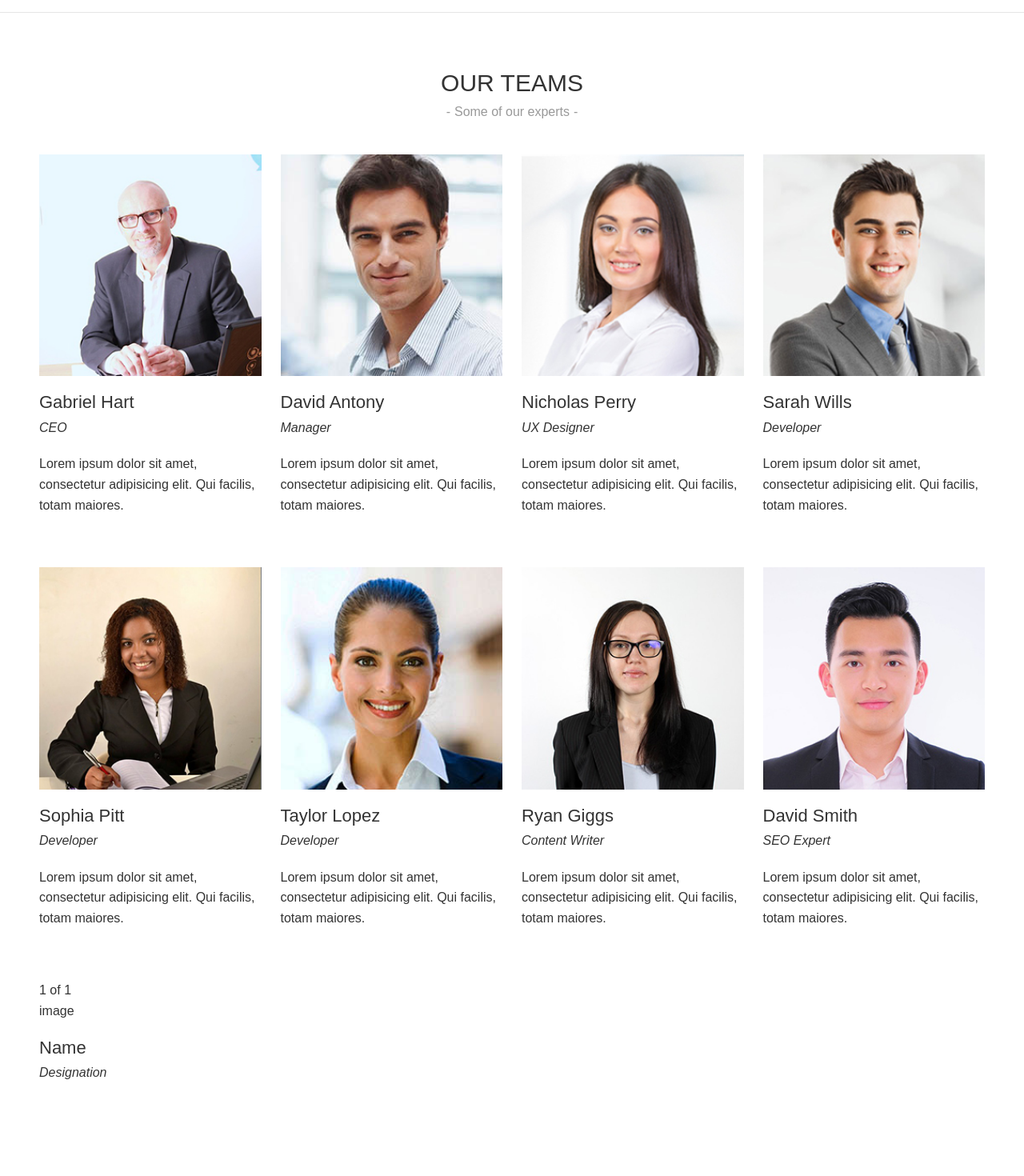
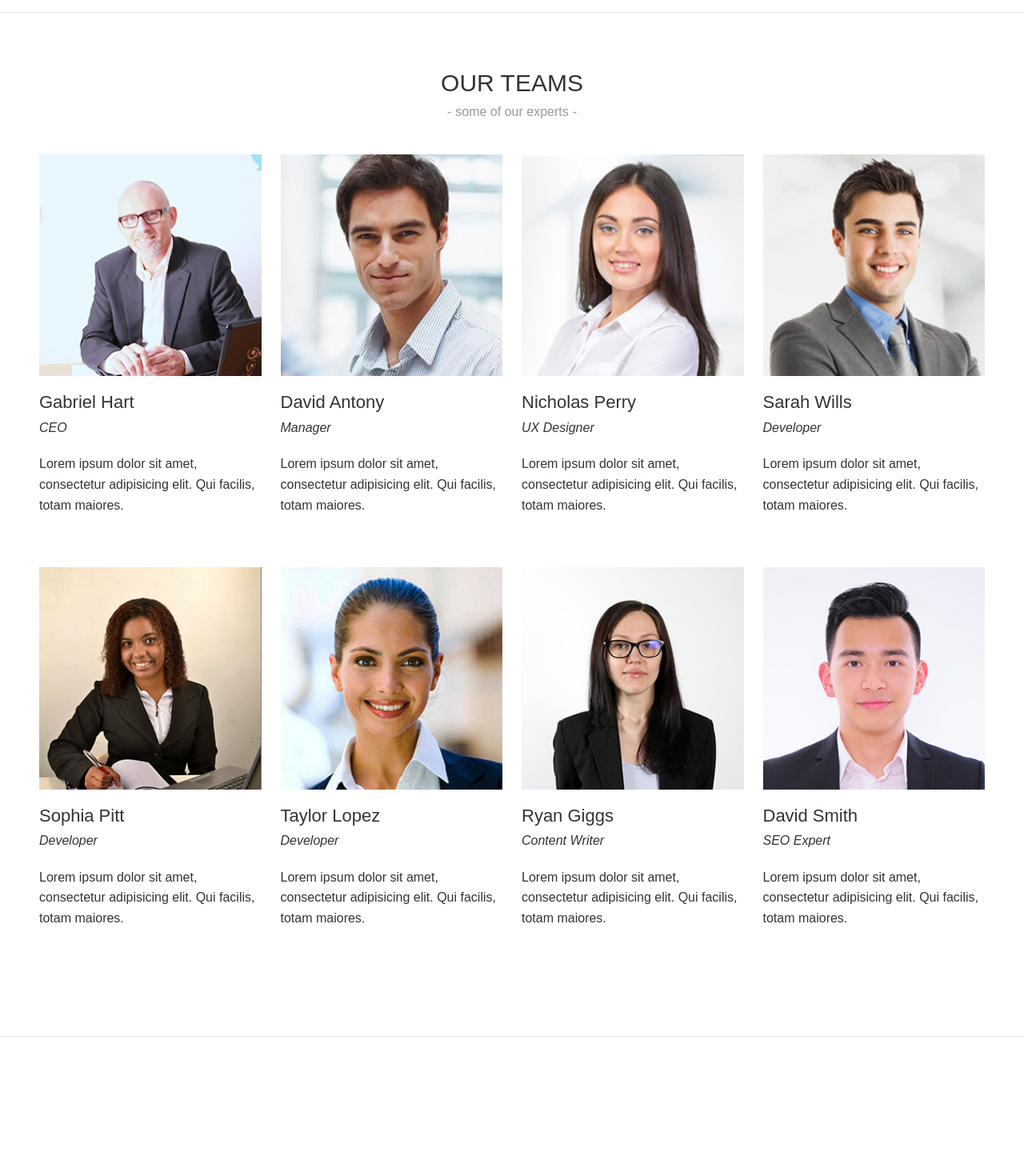
Before and after one commit to Buckkeep/bootstrap, a React (Vite) app: page / in a window 1280 px wide. Shown: the part 3100-4570 px from the top of the page at 80% size. After the commit the page ends 4396 px from the top, so only its background shows below. Built offline with nearby package versions, Linux system fonts and the light colour scheme.

Commit message:
Redid the Teams section

```diff
--- a/src/components/Teams.jsx
+++ b/src/components/Teams.jsx
@@ -101,16 +101,17 @@ function Teams() {
       <Container fluid>
         <div className="title-holder">
           <h2>Our teams</h2>
-          <div className="subtitle">Some of our experts</div>
+          <div className="subtitle">some of our experts</div>
         </div>
         <Row>
-          {teamsData.map((teams) => {
+          {
+            teamsData.map(teams => {
               return (
-              <Col sm={3}ket={teams.id}>
-                <div className="image">
-                  <Image src={teams.image} alt="image"/>
-                  <div className="overlay">
-                    <div className="socials">
+                <Col sm={3} key={teams.id}>
+                  <div className='image'>
+                    <Image src={teams.image} />
+                    <div className='overlay'>
+                      <div className='socials'>
                         <ul>
                           <li><a href={teams.fbLink}><i className="fab fa-facebook-f"></i></a></li>
                           <li><a href={teams.twitterLink}><i className="fab fa-twitter"></i></a></li>
@@ -119,39 +120,15 @@ function Teams() {
                       </div>
                     </div>
                   </div>
-                <div className="content">
+                  <div className='content'>
                     <h3>{teams.name}</h3>
-                  <span className="designation">{teams.designation}</span>
+                    <span className='designation'>{teams.designation}</span>
                     <p>{teams.description}</p>
                   </div>
                 </Col>
               );
-          })}
-          <Col sm={3}>
-            1 of 1
-            <div className="image">
-              image
-              <div className="overlay">
-                <div className="socials">
-                  <ul>
-                    <li>
-                      <a href="#"></a>FB Icon
-                    </li>
-                    <li>
-                      <a href="#"></a>Twitter Icon
-                    </li>
-                    <li>
-                      <a href="#"></a>LinkedIn icon
-                    </li>
-                  </ul>
-                </div>
-              </div>
-            </div>
-            <div className="content">
-              <h3>Name</h3>
-              <span className="designation">Designation</span>
-            </div>
-          </Col>
+            })
+          }
         </Row>
       </Container>
     </section>
```
Lines whose indentation alone changed are shown as unchanged.
